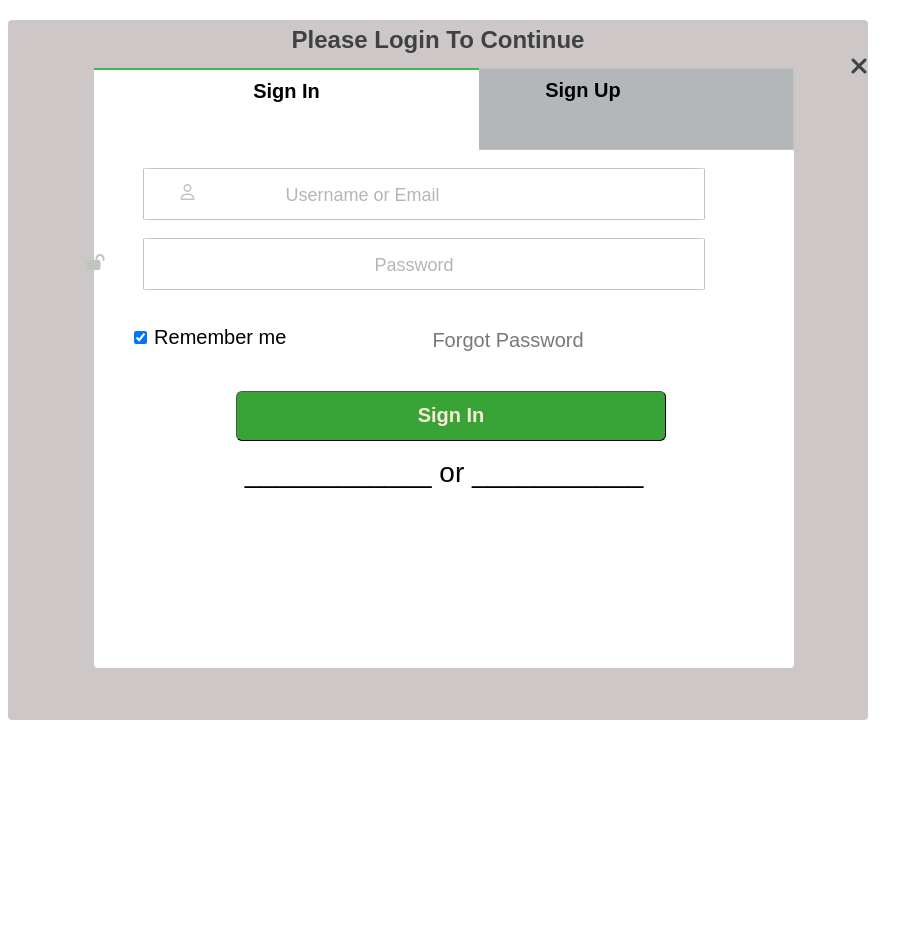
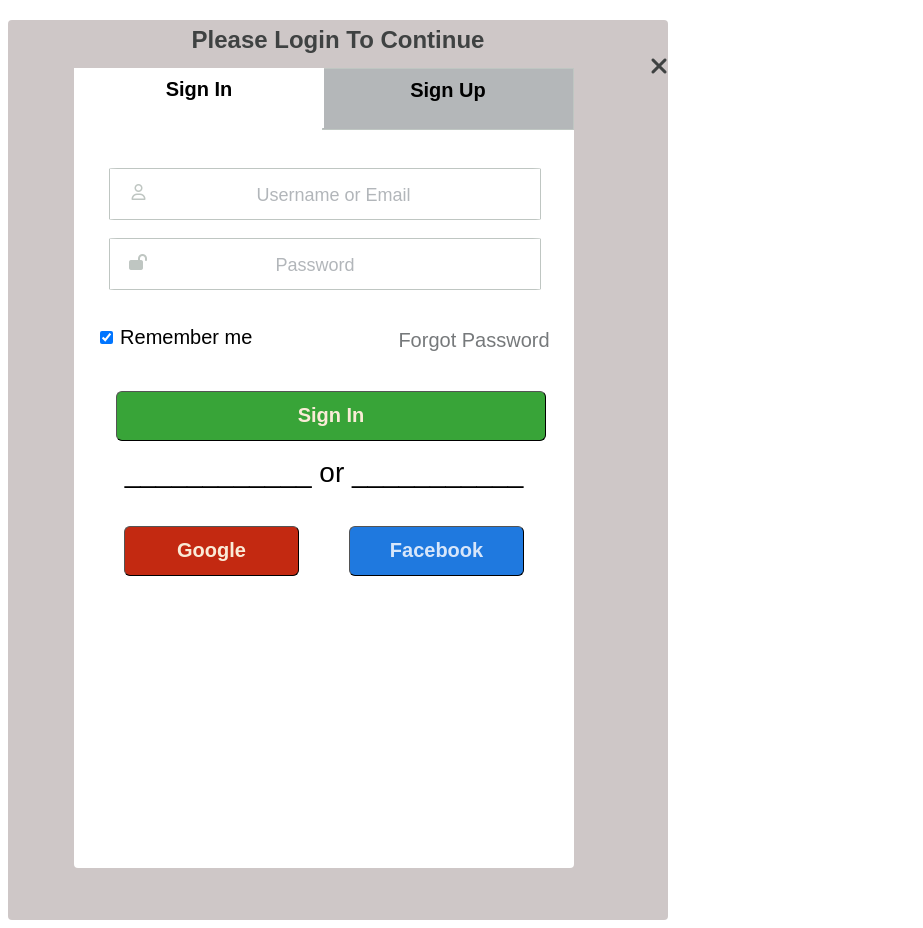
Before and after one commit to Sanidhya-Pundeer/GeekForGeek-signup-form, a plain HTML site: page index.html in a window 1280 px wide. Shown: the whole page, without its empty margins (0-923 px from the left). Before the commit the page ends 800 px from the top, so only its background shows below. Drawn offline with Linux system fonts and the light colour scheme.

Commit message:
index.html

```diff
--- a/index.html
+++ b/index.html
@@ -9,16 +9,16 @@
 <script src="https://kit.fontawesome.com/462fed6752.js" crossorigin="anonymous"></script>
 <style>
     .container1 {
-        height: 700px;
-        width: 860px;
+        height: 900px;
+        width: 660px;
         margin-top: 0%;
         background-color: rgb(206, 199, 199);
         border-radius: 4px;
     }
 
     .container2 {
-        height: 600px;
-        width: 700px;
+        height: 800px;
+        width: 500px;
         margin-top: 0 auto;
         margin-left: 10%;
         text-align: center;
@@ -28,13 +28,22 @@
         font-family: Arial, Helvetica, sans-serif;
     }
 
+    /* .container3{
+        width: 450px;
+        height: 500px;
+        position: relative;
+        background-color: rgb(255, 255, 255);
+        border-width: 1px;
+        border-style: solid;
+        border-color: rgb(142, 147, 144);
+    }
+     */
 
     .box1 {
-        width: 55%;
-        height: 70px;
+        width: 50%;
+        height: 50px;
+        border-top: 0;
         background-color: rgb(255, 255, 255);
-        border-top: 2px;
-        border-color: rgb(58, 184, 85);
         border-left: 0px;
         border-right: 0px;
         border-bottom: 0px;
@@ -47,8 +56,8 @@
     }
 
     .box2 {
-        width: 60%;
-        height: 70px;
+        width: 50%;
+        height: 50px;
         background-color: rgb(255, 255, 255);
         border-width: 1px;
         border-style: solid;
@@ -61,7 +70,7 @@
     }
 
     .user {
-        width: 560px;
+        width: 430px;
         height: 50px;
         background-color: rgb(255, 255, 255);
         border-width: 1px;
@@ -83,13 +92,13 @@
     .user p {
         position: relative;
         top: -20px;
-        left: 80px;
+        left: 100px;
         color: rgb(191, 198, 194);
         font-size: large;
     }
 
     .pass {
-        width: 560px;
+        width: 430px;
         height: 50px;
         background-color: rgb(255, 255, 255);
         border-width: 1px;
@@ -143,7 +152,7 @@
 <body>
     <div class="container1">
         <h2
-            style="position: relative;top:6px ;text-align: center; color: rgb(63, 66, 66); font-family: Arial, Helvetica, sans-serif;">
+            style="position: relative;top:6px ;text-align: center; color: rgb(63, 66, 66);  font-family: Arial, Helvetica, sans-serif;">
             Please Login To Continue
             <div class="cross"> <i class="fa-solid fa-xmark"></i></div>
         </h2>
@@ -184,22 +193,16 @@
                     <p style="font-size: 28px;">____________ <span>or</span> ___________</p>
                 </div>
             </div>
-
-            <!-- <div class="social">
+            <div class="social">
                 <button type="button" class="btn btn-primary"
-                    style="position: relative;top: 100px;float: left;width: 30%;height: 50px;left: 10% ;border-radius: 6px;border-width:1px ;background-color: rgb(195, 41, 17);font-size: 20px;color: antiquewhite;"><b>
+                    style="position: relative;top: 100px;float: left;width: 35%;height: 50px;left: 10% ;border-radius: 6px;border-width:1px ;background-color: rgb(195, 41, 17);font-size: 20px;color: antiquewhite;"><b>
                         Google</b></button>
                 <button type="button" class="btn btn-primary"
-                    style="position: relative;top: 100px;float: right;width: 30%;height: 50px;right: 10% ;border-radius: 6px;border-width:1px ;background-color: rgb(31, 121, 223);font-size: 20px;color: rgb(215, 230, 250);"><b>
+                    style="position: relative;top: 100px;float: right;width: 35%;height: 50px;right: 10% ;border-radius: 6px;border-width:1px ;background-color: rgb(31, 121, 223);font-size: 20px;color: rgb(215, 230, 250);"><b>
                         Facebook</b></button>
-                <button type="button" class="btn btn-primary"
-                    style="position: relative;top: 190px;float: left;width: 30%;height: 50px;left: -20% ;border-radius: 6px;border-width:1px ;background-color: rgb(33, 71, 145);font-size: 20px;color: antiquewhite;"><b>
-                        LinkedIn</b></button>
-                <button type="button" class="btn btn-primary"
-                    style="position: relative;top: 140px;float: right;width: 30%;height: 50px;right: 10% ;border-radius: 6px;border-width:1px ;background-color: rgb(32, 32, 32);font-size: 20px;color: antiquewhite;"><b>
-                        GitHub</b></button>
 
-            </div> -->
+            </div>
+
 
         </div>
     </div>
```
